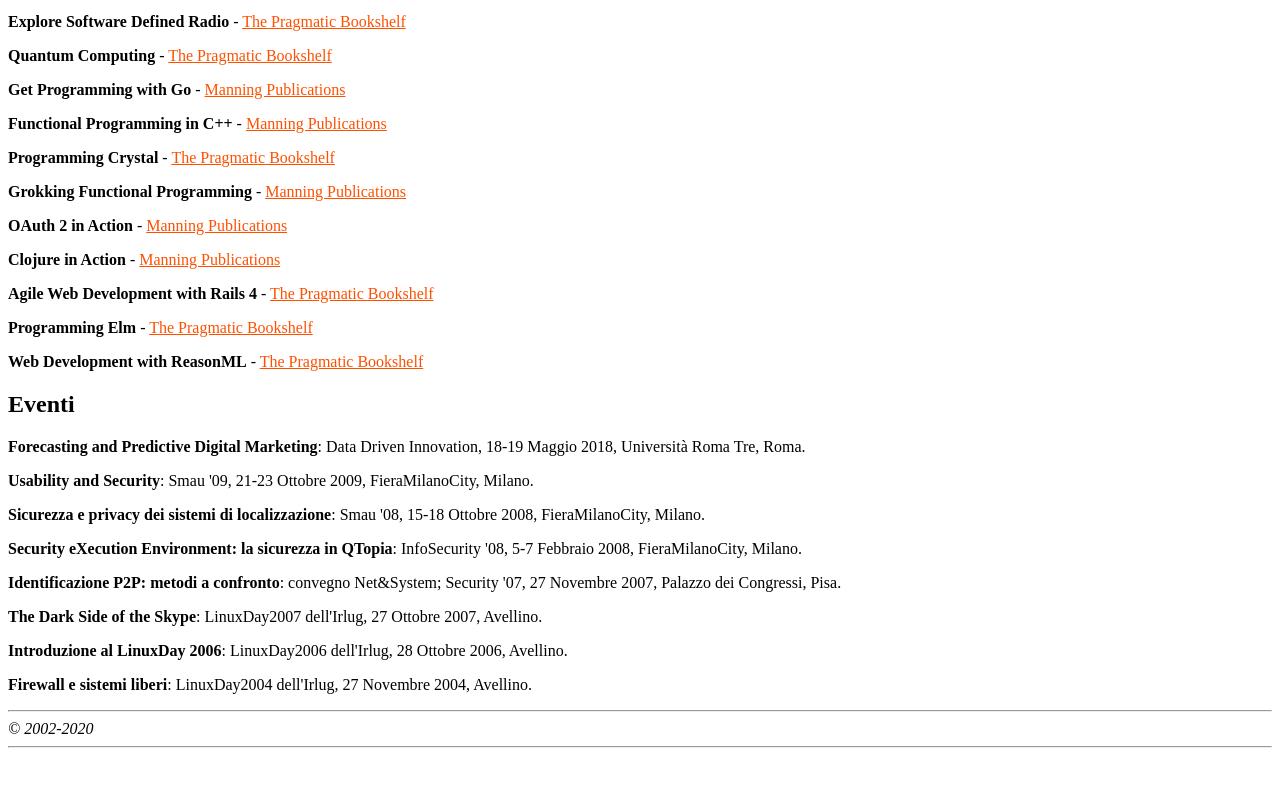
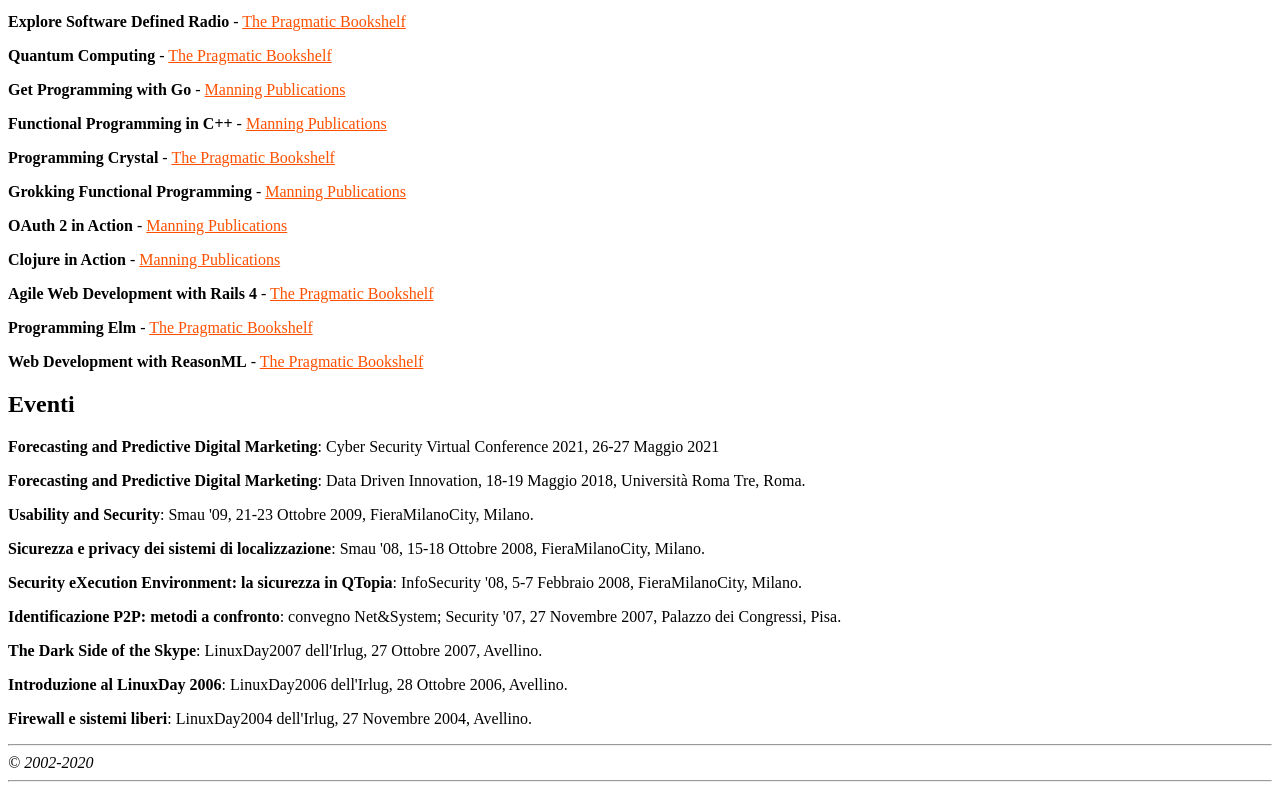
Before and after one commit to krsh/krsh.github.io, a plain HTML site: page index.html in a window 1280 px wide. Shown: the part 3317-4107 px from the top of the page. Before the commit the page ends 4073 px from the top, so only its background shows below. Drawn offline with Linux system fonts and the light colour scheme.

Commit message:
update events

```diff
--- a/index.html
+++ b/index.html
@@ -295,6 +295,7 @@ sono una raccolta di FAQ utili a chi si avvicina per la prima volta al sistema O
 
 
 <h2><a name="eventi">Eventi</a></h2>
+<p><b>Forecasting and Predictive Digital Marketing</b>: Cyber Security Virtual Conference 2021, 26-27 Maggio 2021</p>
 <p><b>Forecasting and Predictive Digital Marketing</b>: Data Driven Innovation, 18-19 Maggio 2018, Universit&agrave; Roma Tre, Roma.</p>
 <p><b>Usability and Security</b>: Smau '09, 21-23 Ottobre 2009, FieraMilanoCity, Milano.</p>
 <p><b>Sicurezza e privacy dei sistemi di localizzazione</b>: Smau '08, 15-18 Ottobre 2008, FieraMilanoCity, Milano.</p>
```
